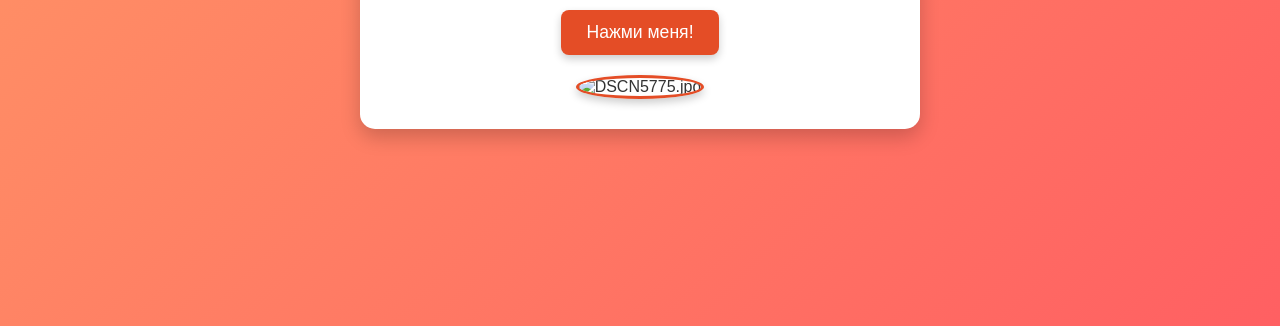
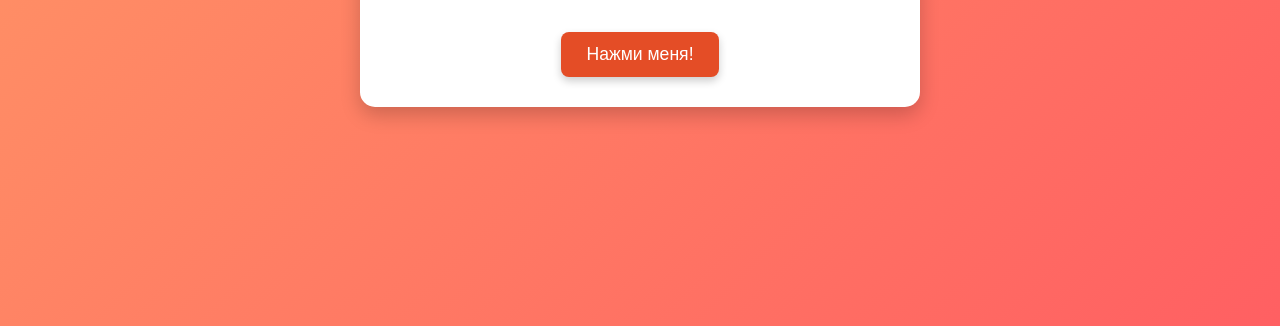
Before and after one commit to Arseniygg1/Arseniygg1.github.io, a plain HTML site: page index.html in a window 1280 px wide. Shown: the part 419-745 px from the top of the page. Drawn offline with Linux system fonts and the light colour scheme.

Commit message:
Update index.html

```diff
--- a/index.html
+++ b/index.html
@@ -128,11 +128,6 @@
         <p>Если нажмешь, кое-что узнаешь ;)</p>
         <button id="myButton" onclick="showMessage()">Нажми меня!</button>
         <div id="message"></div>
-
-        <!-- Контейнер для фотографии -->
-        <div class="photo-container">
-            <img src="" alt="DSCN5775.jpg" class="photo">
-        </div>
     </div>
 
     <script>
```
